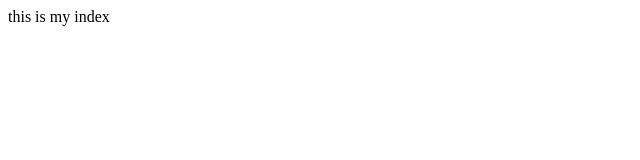
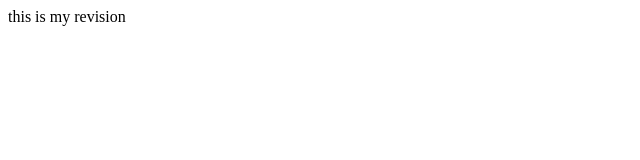
Before and after one commit to whoisd-negx/index, a plain HTML site: page index.html in a window 1280 px wide. Shown: the full height of the page, 0-640 px from the left. Drawn offline with Linux system fonts and the light colour scheme.

Commit message:
this is my revision

```diff
--- a/index.html
+++ b/index.html
@@ -6,7 +6,7 @@
     <title>Document</title>
 </head>
 <body>
-    this is my index
+    this is my revision
 
 </body>
 </html>
```
